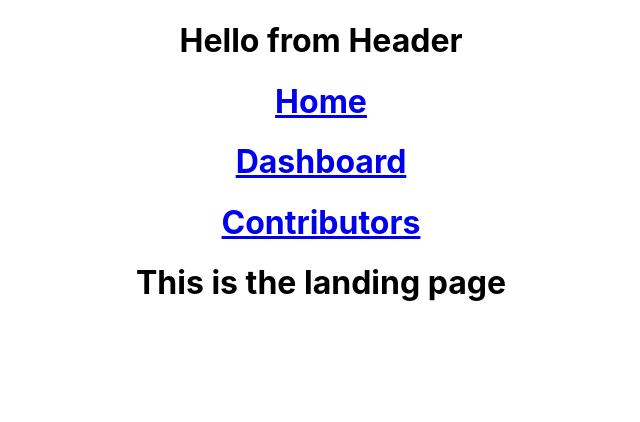
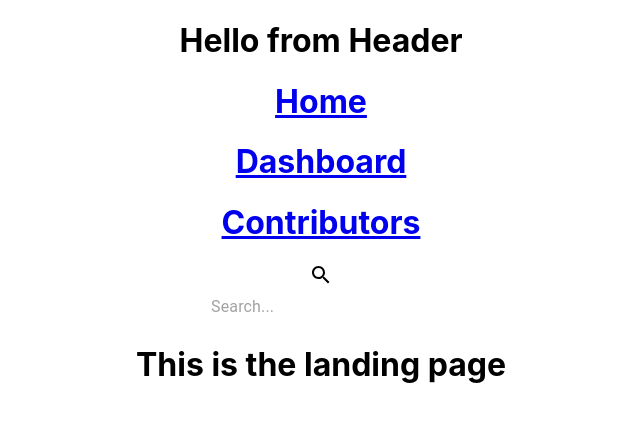
Before and after one commit to Justinean/EnviroPact, a React (Create React App) app in the folder client/: page / in a window 1280 px wide. Shown: the top 422 px of the page, without its empty margins (319-959 px from the left). Built offline with nearby package versions, Linux system fonts and the light colour scheme.

Commit message:
starting searchbar

```diff
--- a/client/package.json
+++ b/client/package.json
@@ -6,8 +6,10 @@
     "@apollo/client": "^3.4.13",
     "@emotion/react": "^11.4.1",
     "@emotion/styled": "^11.3.0",
+    "@material-ui/core": "^4.12.3",
     "@mui/icons-material": "^5.0.1",
     "@mui/material": "^5.0.1",
+    "@mui/styles": "^5.0.1",
     "@testing-library/jest-dom": "^5.14.1",
     "@testing-library/react": "^11.2.7",
     "@testing-library/user-event": "^12.8.3",
--- a/client/src/App.js
+++ b/client/src/App.js
@@ -2,6 +2,7 @@ import logo from './logo.svg';
 import './App.css';
 import Header from './components/Header';
 import Navbar from './components/Navbar';
+import Searchbar from './components/Seachbar';
 import Dashboard from './pages/Dashboard';
 import Landing from './pages/Landing';
 import Contributors from './pages/Contributors';
@@ -21,6 +22,7 @@ function App() {
         <div className="App">
           <Header />
           <Navbar />
+          <Searchbar />
           <Switch>
             <Route exact path="/" component={Landing} />
             <Route exact path="/dashboard" component={Dashboard} />
--- a/client/src/components/Navbar.js
+++ b/client/src/components/Navbar.js
@@ -27,8 +27,3 @@ const Navbar = () => {
 };
 
 export default Navbar;
-
-//links:
-//contributors
-//dashboard
-//landing (home)
--- /dev/null
+++ b/client/src/components/Seachbar.js
@@ -0,0 +1,76 @@
+import {
+  createStyles,
+  // fade,
+  Theme,
+  makeStyles,
+} from '@mui/styles'
+import SearchIcon from '@mui/icons-material/Search';
+import InputBase from '@mui/material/InputBase';
+import Search from '@mui/icons-material/Search';
+
+// const useStyles = makeStyles((theme: Theme) =>
+//   createStyles({
+//     search: {
+//       position: 'relative',
+      // borderRadius: theme.shape.borderRadius,
+      // backgroundColor: fade(theme.palette.common.white, 0.15),
+      // '&:hover': {
+      //   backgroundColor: fade(theme.palette.common.white, 0.25),
+      // },
+//       marginLeft: 0,
+//       width: '100%',
+//       [theme.breakpoints.up('sm')]: {
+//         marginLeft: theme.spacing(1),
+//         width: 'auto',
+//       },
+//     },
+//     searchIcon: {
+//       padding: theme.spacing(0, 2),
+//       height: '100%',
+//       position: 'absolute',
+//       pointerEvents: 'none',
+//       display: 'flex',
+//       alignItems: 'center',
+//       justifyContent: 'center',
+//     },
+//     inputRoot: {
+//       color: 'inherit',
+//     },
+//     inputInput: {
+//       padding: theme.spacing(1, 1, 1, 0),
+
+//       paddingLeft: `calc(1em + ${theme.spacing(4)}px)`,
+//       transition: theme.transitions.create('width'),
+//       width: '100%',
+//       [theme.breakpoints.up('sm')]: {
+//         width: '12ch',
+//         '&:focus': {
+//           width: '20ch',
+//         },
+//       },
+//     },
+//   })
+// );
+
+export default function Searchbar() {
+  // const classes = useStyles();
+  return (
+    <div className="
+      // {classes.search}
+    ">
+      <div className="
+        // {classes.searchIcon}
+      ">
+        <SearchIcon />
+      </div>
+      <InputBase endIcon={<SearchIcon />}
+        placeholder="Search..."
+        // classes={{
+        //   root: classes.inputRoot,
+        //   input: classes.inputInput,
+        // }}
+        inputProps={{ 'aria-label': 'search ' }}
+      />
+    </div>
+  );
+}
```
Also changed, not shown: 1 other file (tests, documents, lock files or other folders).
